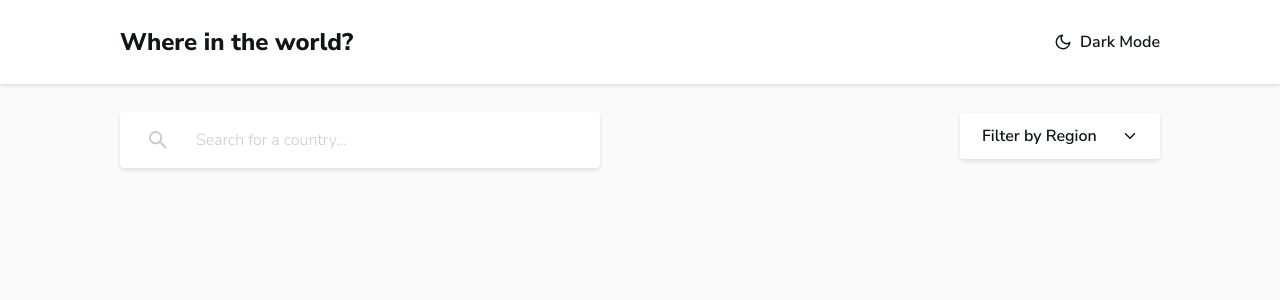
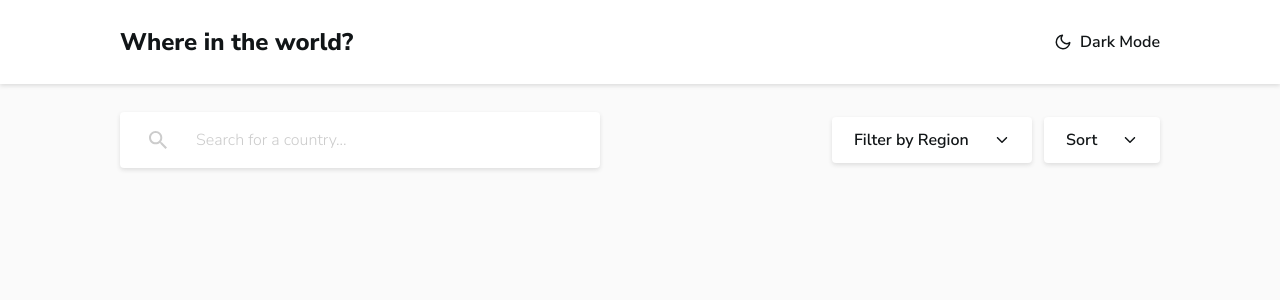
Before and after one commit to gbmouraa/rest_countries_api, a React (Create React App) app: page / in a window 1280 px wide. Shown: the top 300 px of the page. Built offline with nearby package versions, Linux system fonts and the light colour scheme.

Commit message:
feat: drop down menus implemented

```diff
--- a/src/components/InputGroup/InputGroup.style.js
+++ b/src/components/InputGroup/InputGroup.style.js
@@ -50,11 +50,16 @@ export const InputSearch = styled.input`
   }
 `;
 
-export const FiltersSection = styled.div``;
+export const FiltersSection = styled.div`
+  display: flex;
+  column-gap: 1.2rem;
+`;
 
 export const DropDownMenu = styled.div`
+  position: relative;
+
   ul {
-    height: ${({ active }) => (active ? "27.6rem" : "0rem")};
+    height: ${({ active, height }) => (active ? height : "0rem")};
   }
 
   p {
@@ -90,6 +95,8 @@ export const FiltersList = styled.ul`
   overflow: hidden;
   height: 0rem;
   transition: all 0.3s ease;
+  position: absolute;
+  width: 100%;
 `;
 
 export const Filter = styled.li`
--- a/src/components/InputGroup/index.jsx
+++ b/src/components/InputGroup/index.jsx
@@ -3,8 +3,8 @@ import {
   InputGroupWrapper,
   InputSearch,
   FiltersSection,
+  DropDownMenu,
   SearchBar,
-  DropDownMenu,
   Label,
   FiltersList,
   Filter,
@@ -15,6 +15,10 @@ function InputGroup() {
   const searchRef = useRef(null);
   const [menuActive, setMenuActive] = useState("");
   const [regionFilter, setRegionFilter] = useState("");
+  const [sortFilter, setSortFilter] = useState("");
+
+  const regionsList = ["All", "Africa", "America", "Asia", "Europe", "Oceania"];
+  const sortList = ["Population", "Name"];
 
   function handleSubmit(e) {
     e.preventDefault();
@@ -46,6 +50,7 @@ function InputGroup() {
         <DropDownMenu
           id="region"
           active={menuActive === "region"}
+          height="27.6rem"
           onClick={(e) => handleDropDownMenu(e.currentTarget.id)}
         >
           <Label>
@@ -55,24 +60,36 @@ function InputGroup() {
             <IoIosArrowDown />
           </Label>
           <FiltersList>
-            <Filter onClick={(e) => setRegionFilter(e.currentTarget.innerText)}>
-              All
-            </Filter>
-            <Filter onClick={(e) => setRegionFilter(e.currentTarget.innerText)}>
-              Africa
-            </Filter>
-            <Filter onClick={(e) => setRegionFilter(e.currentTarget.innerText)}>
-              America
-            </Filter>
-            <Filter onClick={(e) => setRegionFilter(e.currentTarget.innerText)}>
-              Asia
-            </Filter>
-            <Filter onClick={(e) => setRegionFilter(e.currentTarget.innerText)}>
-              Europe
-            </Filter>
-            <Filter onClick={(e) => setRegionFilter(e.currentTarget.innerText)}>
-              Oceania
-            </Filter>
+            {regionsList.map((item, idx) => (
+              <Filter
+                key={idx}
+                onClick={(e) => setRegionFilter(e.currentTarget.innerText)}
+              >
+                {item}
+              </Filter>
+            ))}
+          </FiltersList>
+        </DropDownMenu>
+
+        <DropDownMenu
+          id="sort"
+          active={menuActive === "sort"}
+          height="9.2rem"
+          onClick={(e) => handleDropDownMenu(e.currentTarget.id)}
+        >
+          <Label style={{ width: "11.6rem" }}>
+            {sortFilter === "" ? "Sort" : sortFilter}
+            <IoIosArrowDown />
+          </Label>
+          <FiltersList>
+            {sortList.map((item, idx) => (
+              <Filter
+                key={idx}
+                onClick={(e) => setSortFilter(e.currentTarget.innerText)}
+              >
+                {item}
+              </Filter>
+            ))}
           </FiltersList>
         </DropDownMenu>
       </FiltersSection>
```
